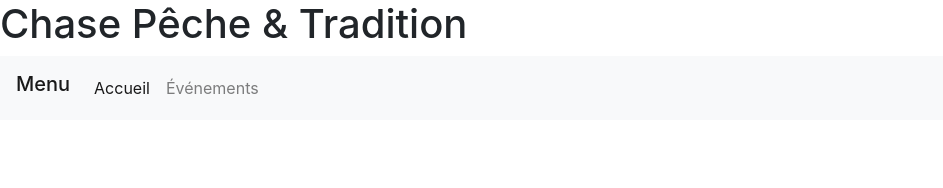
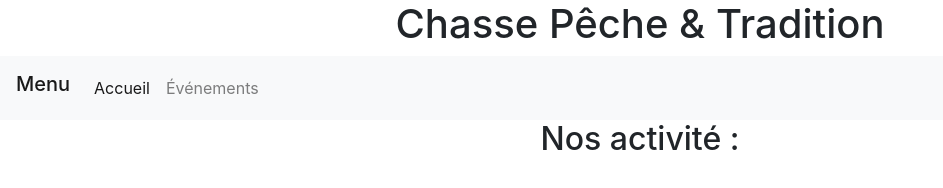
Before and after one commit to MaximeCaparros/Evaluation-2-STUDI, a plain HTML site: page Site-web/index.html in a window 1280 px wide. Shown: the whole page, without its empty margins (0-943 px from the left). Drawn offline with nearby package versions, Linux system fonts and the light colour scheme.

```diff
--- a/Site-web/css/StyleSheet.css
+++ b/Site-web/css/StyleSheet.css
@@ -1,6 +1,6 @@
 body {
 }
 
-h1 {
-    position : center;
+h1, h2 {
+    text-align : center;
 }
--- a/Site-web/index.html
+++ b/Site-web/index.html
@@ -3,11 +3,14 @@
 <head>
     <meta charset="utf-8">
     <meta name="viewport" content="width=device-width, initial-scale=1, shrink-to-fit=no">
+    <title>Chasse Pêche & Tradition: La meilleur des associations :)</title>
+
+
     <!-- Bootstrap CSS -->
     <link rel="stylesheet" href="https://cdn.jsdelivr.net/npm/bootstrap@4.0.0/dist/css/bootstrap.min.css" integrity="sha384-Gn5384xqQ1aoWXA+058RXPxPg6fy4IWvTNh0E263XmFcJlSAwiGgFAW/dAiS6JXm" crossorigin="anonymous">
-
+    <link rel="stylesheet" href="css/StyleSheet.css"/>
 <body>
-    <h1>Chase P&ecirc;che &amp; Tradition</h1>
+    <h1>Chasse P&ecirc;che &amp; Tradition</h1>
     <nav class="navbar navbar-expand-lg navbar-light bg-light">
         <h2 class="navbar-brand" href="#">Menu</h2>
         <button class="navbar-toggler" type="button" data-toggle="collapse" data-target="#navbarNav" aria-controls="navbarNav" aria-expanded="false" aria-label="Toggle navigation">
@@ -25,6 +28,9 @@
             </ul>
         </div>
     </nav>
+
+    <h2>Nos activité :</h2>
+
     <script src="https://code.jquery.com/jquery-3.2.1.slim.min.js" integrity="sha384-KJ3o2DKtIkvYIK3UENzmM7KCkRr/rE9/Qpg6aAZGJwFDMVNA/GpGFF93hXpG5KkN" crossorigin="anonymous"></script>
     <script src="https://cdn.jsdelivr.net/npm/popper.js@1.12.9/dist/umd/popper.min.js" integrity="sha384-ApNbgh9B+Y1QKtv3Rn7W3mgPxhU9K/ScQsAP7hUibX39j7fakFPskvXusvfa0b4Q" crossorigin="anonymous"></script>
     <script src="https://cdn.jsdelivr.net/npm/bootstrap@4.0.0/dist/js/bootstrap.min.js" integrity="sha384-JZR6Spejh4U02d8jOt6vLEHfe/JQGiRRSQQxSfFWpi1MquVdAyjUar5+76PVCmYl" crossorigin="anonymous"></script>
```
